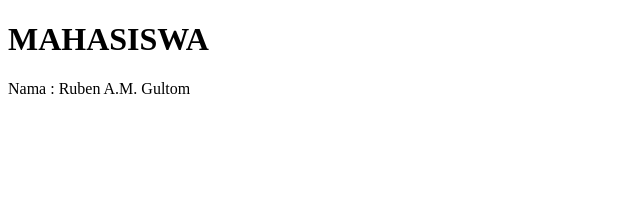
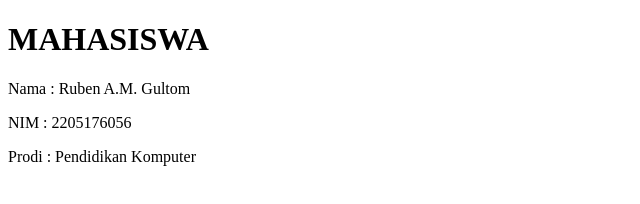
Before and after one commit to VBenn23/Test-1, a plain HTML site: page index.html in a window 1280 px wide. Shown: the whole page, without its empty margins (0-640 px from the left). Drawn offline with Linux system fonts and the light colour scheme.

Commit message:
update index.html 3

```diff
--- a/index.html
+++ b/index.html
@@ -8,5 +8,7 @@
 <body>
     <h1>MAHASISWA</h1>
     <p>Nama : Ruben A.M. Gultom</p>
+    <p>NIM : 2205176056</p>
+    <p>Prodi : Pendidikan Komputer</p>
 </body>
 </html>
```
